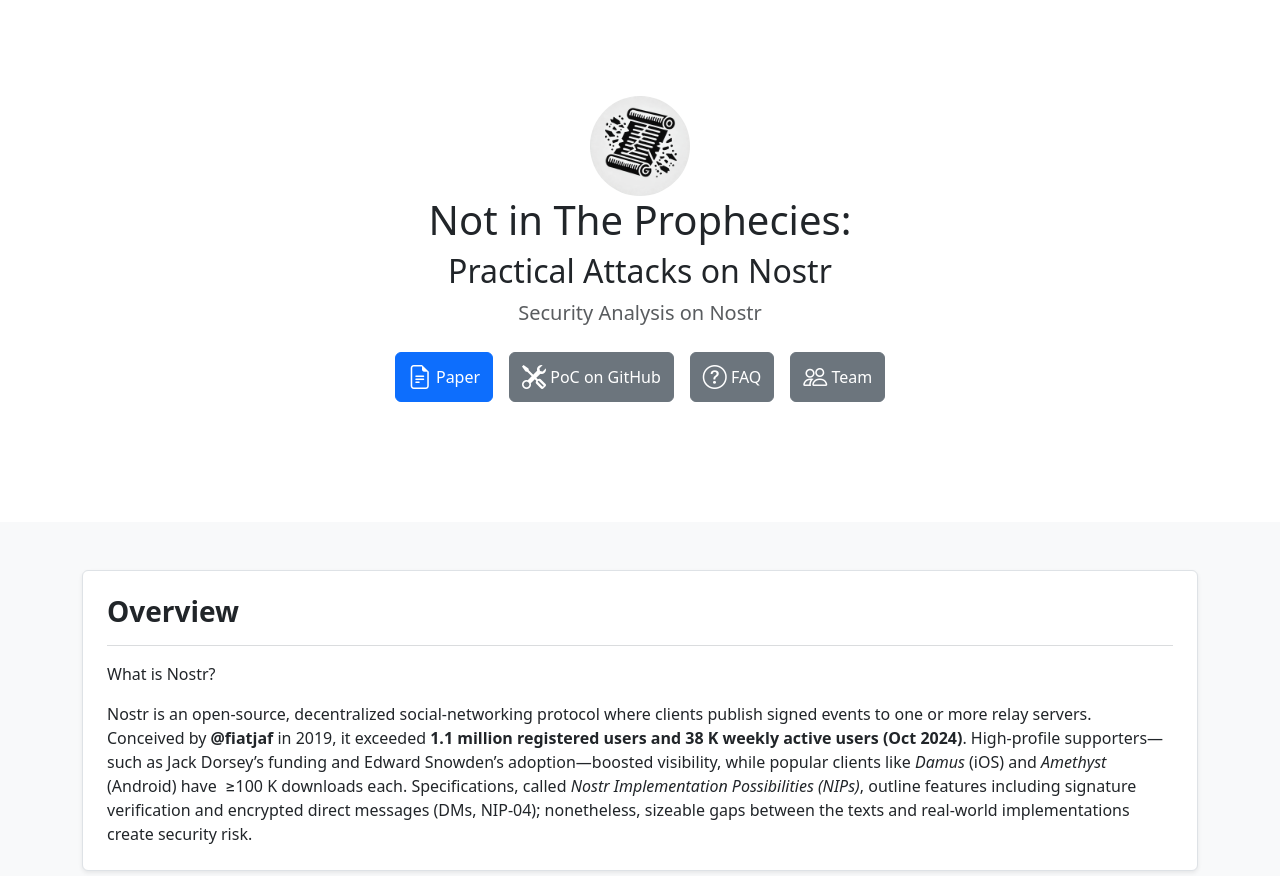
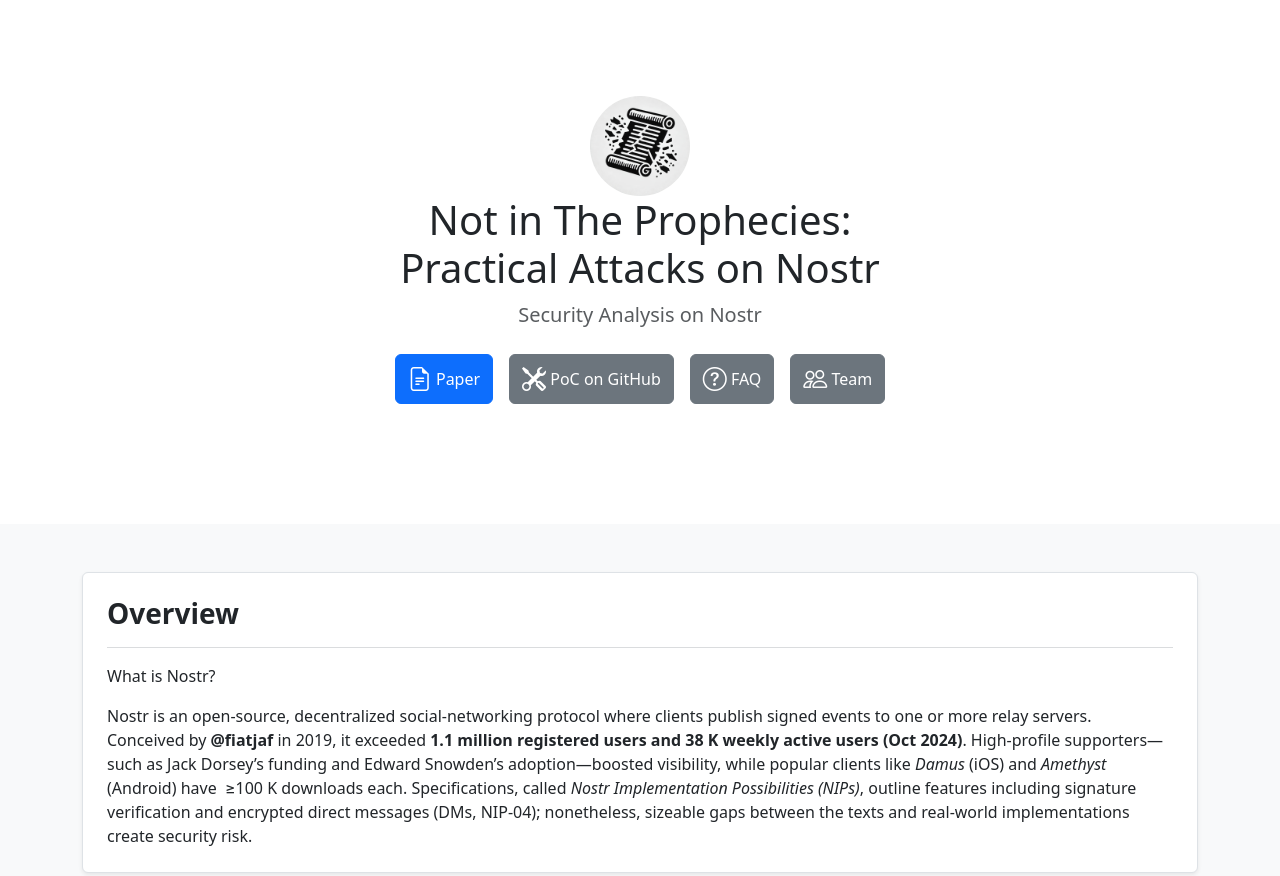
Before and after one commit to crypto-sec-n/crypto-sec-n.github.io, a plain HTML site: page index.html in a window 1280 px wide. Shown: the top 876 px of the page. Drawn offline with nearby package versions, Linux system fonts and the light colour scheme.

Commit message:
Remove h2 tag for the title

```diff
--- a/index.html
+++ b/index.html
@@ -90,8 +90,10 @@
       <div class="col-lg-6 col-md-8 mx-auto">
         <div class="d-flex flex-column align-items-center">
           <img src="/assets/img/icon.jpg" alt="Logo" width="100" height="100" class="rounded-circle">
-          <h1 class="fw-light">Not in The Prophecies: </h1>
-          <h2 class="fw-light">Practical Attacks on Nostr</h2>
+          <h1 class="fw-light">
+          Not in The Prophecies: <br class="d-none d-md-block">
+          Practical Attacks on Nostr
+         </h1>
         </div>
         <p class="lead text-body-secondary">
           Security Analysis on Nostr
```
